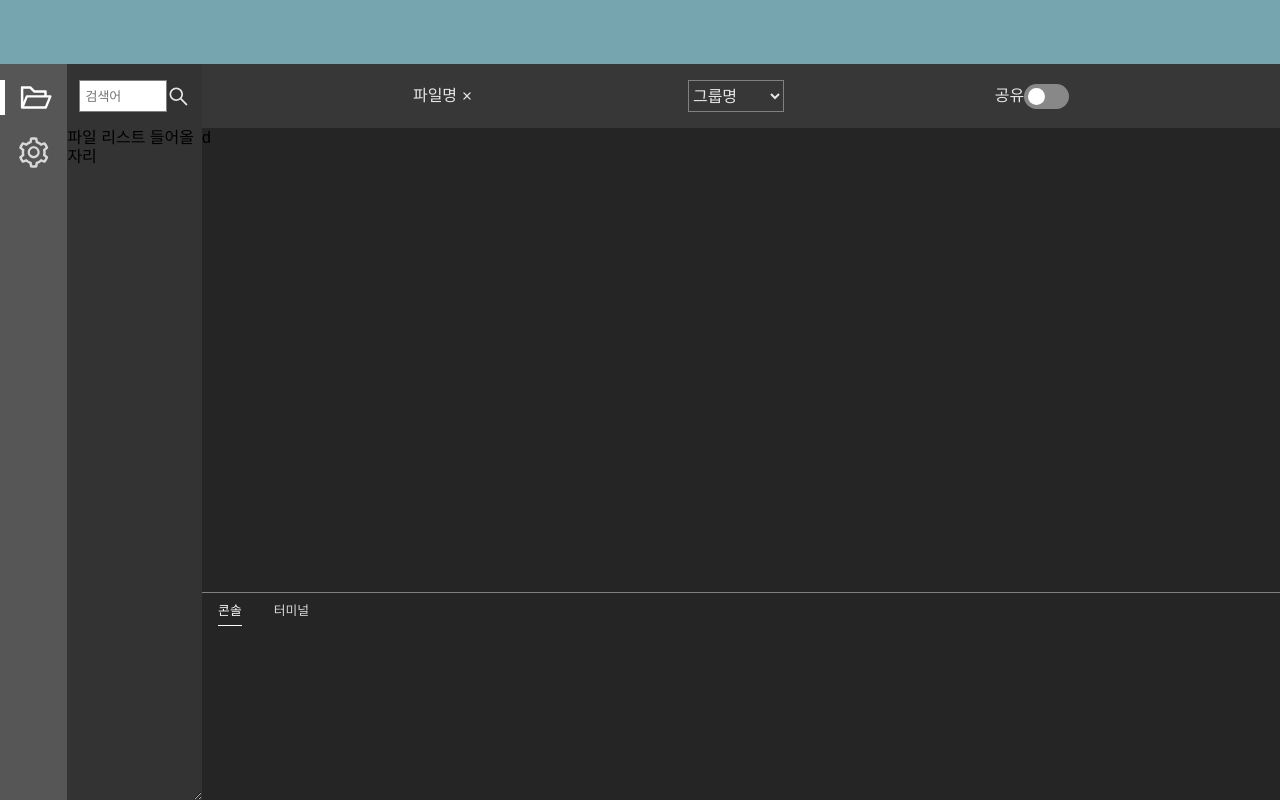
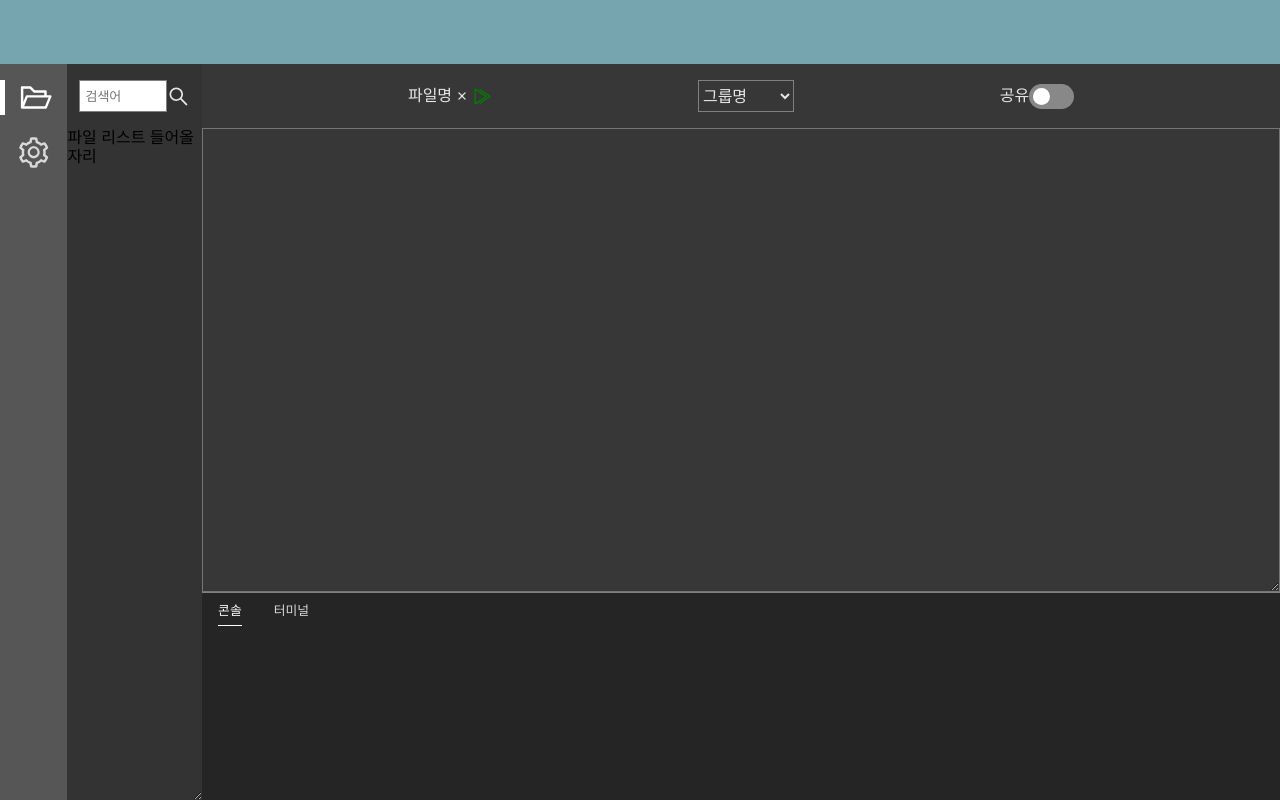
Before and after one commit to CNU-OOHub/OOHub-FE, a React (Create React App) app: page /home in a window 1280 px wide. Built offline with nearby package versions, Linux system fonts and the light colour scheme.

Commit message:
feat: 파일 실행 input 추가

```diff
--- a/src/components/pages/home.jsx
+++ b/src/components/pages/home.jsx
@@ -18,6 +18,7 @@ import Text from "../atoms/text";
 import DropDown from "../atoms/dropdown";
 import Switch from "react-switch";
 import Input from "../atoms/input";
+import { VscRunAll } from "react-icons/vsc";
 
 const SideMenuStyle = styled.div`
   display: flex;
@@ -66,6 +67,17 @@ const FileContainer = styled.div`
   //height: 30rem;
   //flex-grow: 10;
   background-color: ${theme.blackGreyColor};
+  // padding-top:1rem;
+  // padding-left:1rem;
+
+`;
+
+const FileContent = styled.textarea`
+font-size : 1.2rem;
+  color: white;
+  width: 100%;
+  height: 100%;
+  background-color: ${theme.fileContainerColor};
 `;
 
 const Terminal = styled.div`
@@ -174,6 +186,7 @@ const Home = () => {
                 {openedFile}
               </Text>
               <IoIosClose size={20} color={theme.textGreyColor} />
+              <VscRunAll IoIosClose size="20" color="green"/>
             </FlexRow>
             <div style={{ width: "6rem" }}>
               <DropDown
@@ -207,7 +220,11 @@ const Home = () => {
               />
             </FlexRow>
           </FileHeader>
-          <FileContainer>d</FileContainer>
+          <FileContainer>
+          <FileContent name="inputstr2"></FileContent>
+
+
+          </FileContainer>
           <Terminal>
             <TerminalHeader>
               <Button
--- a/src/components/pages/monitoring.jsx
+++ b/src/components/pages/monitoring.jsx
@@ -2,6 +2,7 @@ import styled from "styled-components";
 import Text from "../atoms/text";
 import theme from "../../styles/theme";
 import { useGetResources , useWorkspaceUsage } from "../../api";
+import { useEffect, useState } from "react";
 import { useNavigate } from "react-router-dom";
 import { adminPageState } from "../../atom";
 import {
@@ -55,7 +56,7 @@ const Monitoring = () => {
     <Text fontSize='2' fontWeight='bold'> {'<'} Resource Monitoring For admin</Text>
     </div>
     <div style={{marginLeft:"5vh", width: '100%'}}>
-      <div style={{ margin: 70, paddingLeft: 60, display: 'flex', justifyItems: 'centers'}}>
+      <div style={{ margin: 70, paddingLeft: 60, display: 'flex', justifyItems: 'center'}}>
       <Text fontSize='1.7'> CPU </Text>
       <Frame><Mdiv width={resources.data.cpuUsagePercent}></Mdiv></Frame>
       <Text fontSize='1.7'> {resources.data.cpuUsagePercent}% </Text>
--- a/src/styles/theme.jsx
+++ b/src/styles/theme.jsx
@@ -6,6 +6,7 @@ const theme = {
   greyColor: "#565656",
   darkGreyColor: "#333333",
   blackGreyColor: "#252525",
+  fileContainerColor: "#373737"
 };
 
 export default theme;
```
